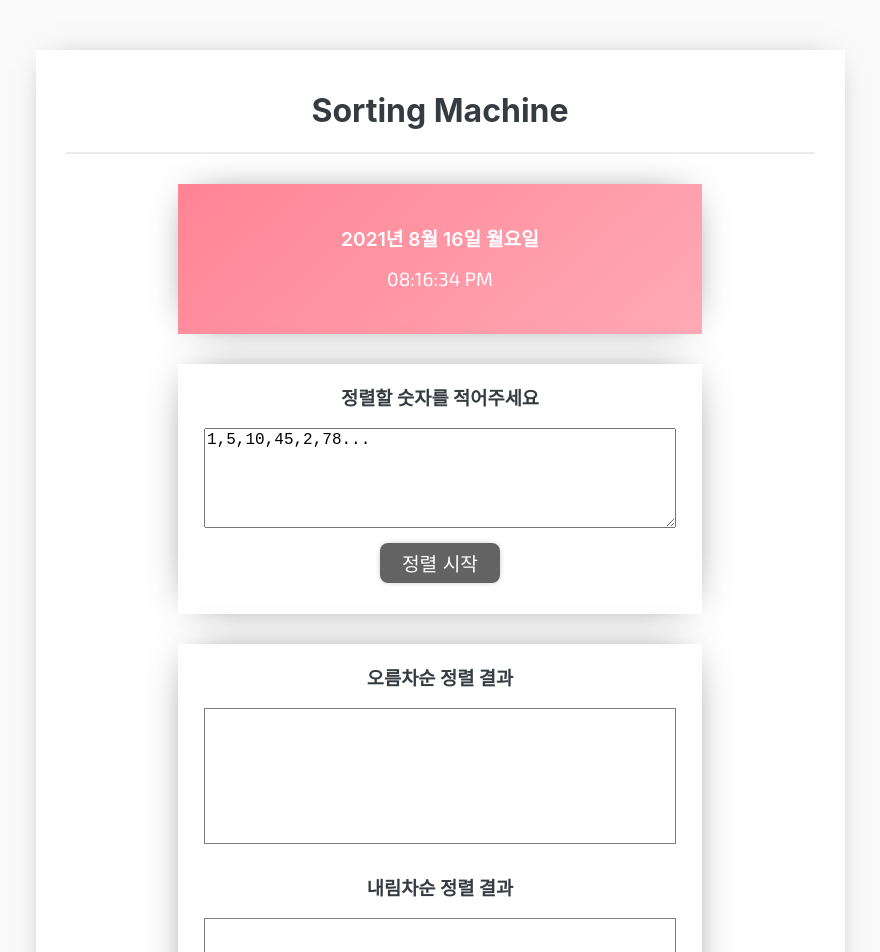
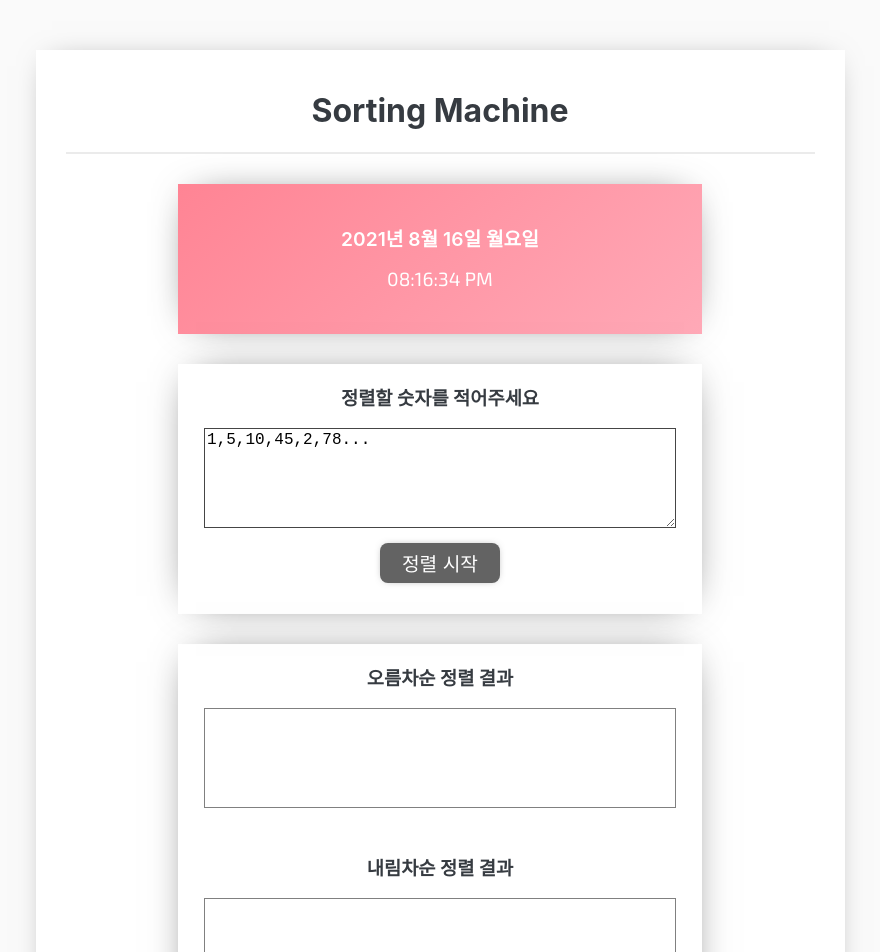
Before and after one commit to assignment6-kjyshy/solarconnect, a React (Create React App) app: page / in a window 1280 px wide. Shown: the top 952 px of the page, without its empty margins (200-1080 px from the left). Built offline with nearby package versions, Linux system fonts and the light colour scheme.

Commit message:
:hammer: fix: result css 변경

```diff
--- a/src/components/InputNumbers/style.css
+++ b/src/components/InputNumbers/style.css
@@ -13,6 +13,7 @@
   height: 100px;
   overflow: auto;
   font-size: 1rem;
+  border-color: #454545;
 }
 
 .inputnumber-button {
--- a/src/components/SortResult/style.css
+++ b/src/components/SortResult/style.css
@@ -1,6 +1,6 @@
 .sort-result-wrapper {
   width: 70%;
-  height: 450px;
+  height: 400px;
   display: flex;
   flex-direction: column;
   align-items: center;
@@ -9,7 +9,7 @@
 
 .result-container {
   width: 100%;
-  height: 200px;
+  height: 180px;
   margin-bottom: 10px;
   display: flex;
   flex-direction: column;
@@ -19,6 +19,6 @@
 .result-content {
   width: 90%;
   border: 1px solid gray;
-  height: 150px;
+  height: 100px;
   overflow: auto;
 }
```
